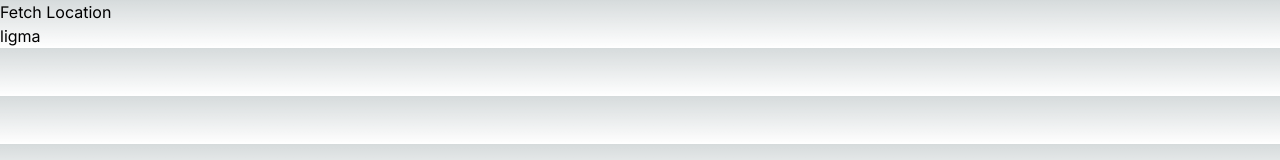
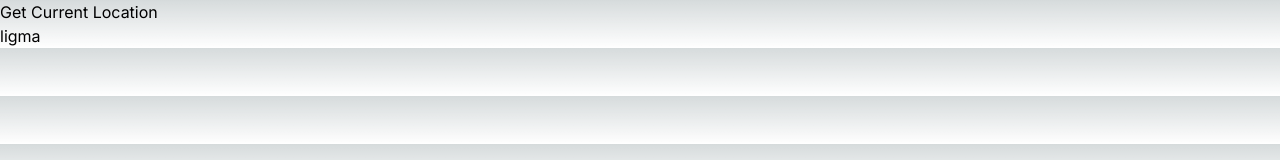
Before and after one commit to MilleAfRolen/dh2646_project, a Next.js app: page / in a window 1280 px wide. Shown: the top 160 px of the page. Built offline with nearby package versions, Linux system fonts and the light colour scheme.

Commit message:
Shows current weather when clicking button

```diff
--- a/src/app/location.js
+++ b/src/app/location.js
@@ -1,32 +1,35 @@
 "use client";
 
 import { useState } from "react";
+import { BASE_URL, API_KEY } from "../weatherApiConfig";
 
 export default function Location() {
-  const [location, setLocation] = useState(null);
-  const [error, setError] = useState(null);
+  const [weather, setWeather] = useState(null);
+  function getCurrentLocation() {
+    return fetch("http://ip-api.com/json/").then((response) => response.json());
+  }
 
-  const getLocation = () => {
-    navigator.geolocation.getCurrentPosition(
-      (position) => {
-        const { latitude, longitude } = position.coords;
-        setLocation({ latitude, longitude });
-      },
-      (error) => {
-        setError(error.message);
-      }
-    );
-  };
-
+  function getWeather() {
+    getCurrentLocation().then((location) => {
+      console.log(location);
+      const { lat, lon } = location;
+      const url = `${BASE_URL}lat=${lat}&lon=${lon}&appid=${API_KEY}`;
+      fetch(url)
+        .then((response) => response.json())
+        .then((data) => {
+          setWeather(data);
+        });
+    });
+  }
   return (
     <div>
-      <button onClick={getLocation}>Fetch Location</button>
-      {location && (
-        <h1>
-          Latitude: {location.latitude}, Longitude: {location.longitude}
-        </h1>
+      <button onClick={getWeather}>Get Current Location</button>
+      {weather && (
+        <div>
+          <h2>Weather Data</h2>
+          <pre>{JSON.stringify(weather["weather"], null, 2)}</pre>
+        </div>
       )}
-      {error && <p>Error: {error}</p>}
     </div>
   );
 }
```
